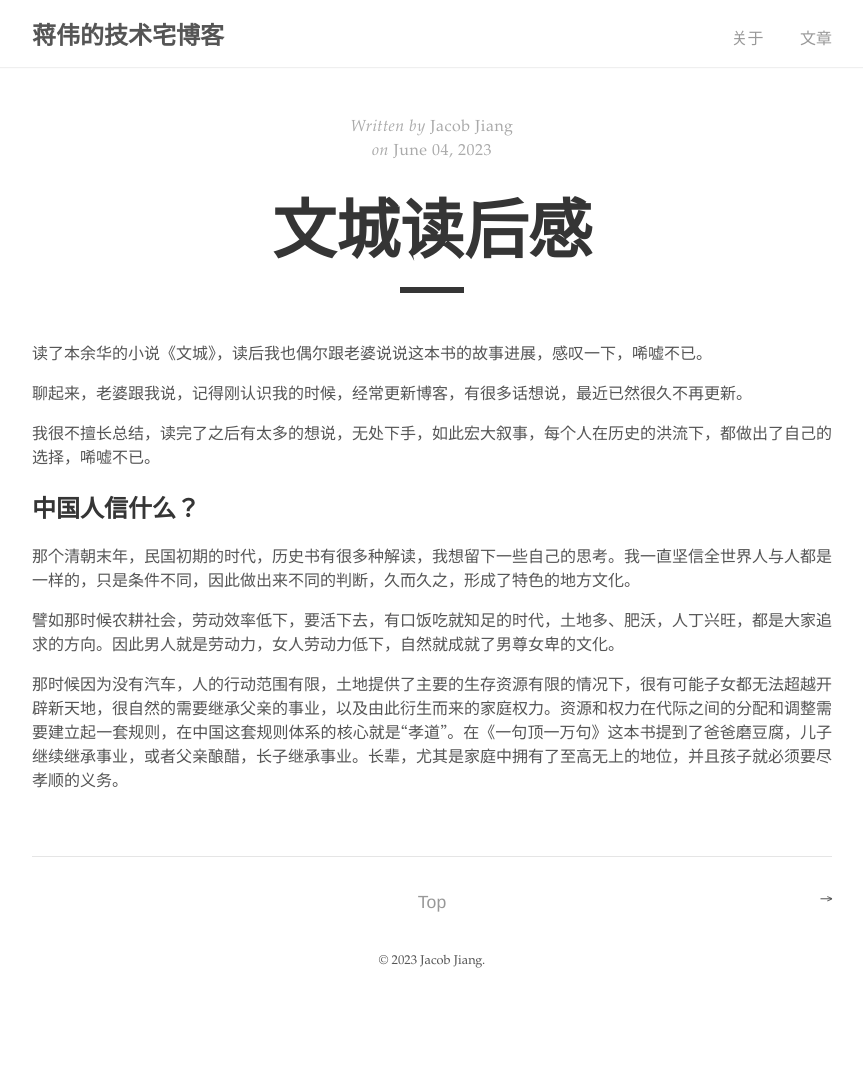
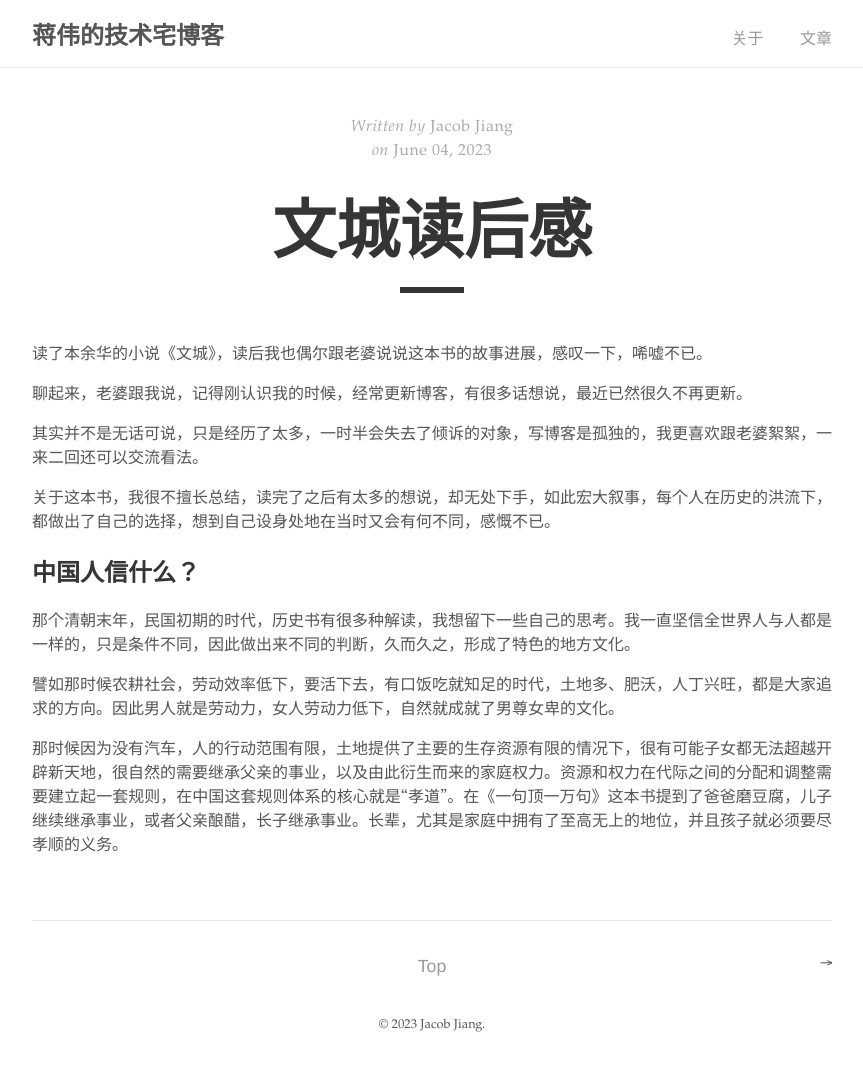
Before and after one commit to jacobjiangwei/jacobjiangwei.github.io, a Jekyll site: the page built from _posts/2023-06-04-wencheng.md, in a window 1280 px wide. Shown: the whole page, without its empty margins (208-1071 px from the left). Built offline with Jekyll 4.4.1, drawn with Linux system fonts in a browser that asks for light colours; before the commit the page ends 1004 px from its top, so only the background shows below that.

Commit message:
更新 2023-06-04-wencheng.md

```diff
--- a/_posts/2023-06-04-wencheng.md
+++ b/_posts/2023-06-04-wencheng.md
@@ -11,7 +11,9 @@ tags: []
 
 聊起来，老婆跟我说，记得刚认识我的时候，经常更新博客，有很多话想说，最近已然很久不再更新。
 
-我很不擅长总结，读完了之后有太多的想说，无处下手，如此宏大叙事，每个人在历史的洪流下，都做出了自己的选择，唏嘘不已。
+其实并不是无话可说，只是经历了太多，一时半会失去了倾诉的对象，写博客是孤独的，我更喜欢跟老婆絮絮，一来二回还可以交流看法。
+
+关于这本书，我很不擅长总结，读完了之后有太多的想说，却无处下手，如此宏大叙事，每个人在历史的洪流下，都做出了自己的选择，想到自己设身处地在当时又会有何不同，感慨不已。
 
 ## 中国人信什么？
 
```
